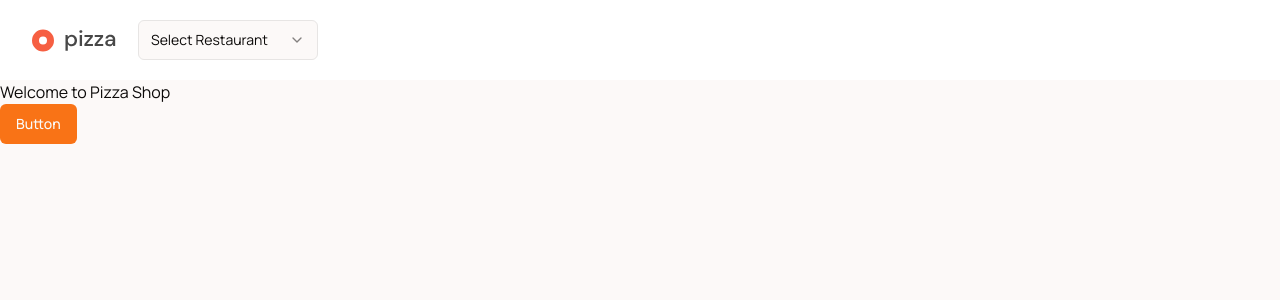
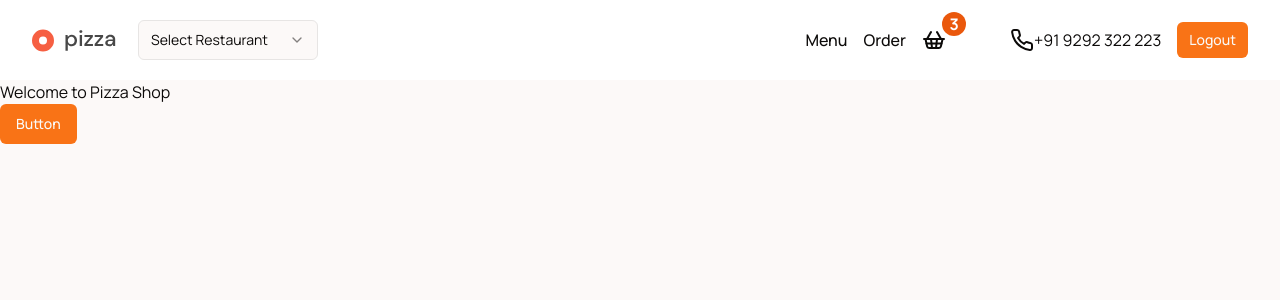
Before and after one commit to ShashankShekhar31/Landing-Page, a Next.js app: page / in a window 1280 px wide. Shown: the top 300 px of the page. Built offline with nearby package versions, Linux system fonts and the light colour scheme.

Commit message:
add navbar

```diff
--- a/src/components/ui/custom/header.tsx
+++ b/src/components/ui/custom/header.tsx
@@ -1,10 +1,14 @@
 import React from 'react';
 import { Select, SelectContent, SelectItem, SelectTrigger, SelectValue } from '../select';
+import { Phone, ShoppingBasket } from 'lucide-react';
+import Link from 'next/link';
+import { Button } from '../button';
+
 
 const Header = () => {
   return (
     <header className="bg-white">
-        <nav className='container py-5'>
+        <nav className="container py-5 flex items-center justify-between">
             <div className="flex items-center space-x-4">
             <svg
     data-testid="logo"
@@ -31,6 +35,27 @@
 </Select>
 
             </div>
+            <div className="flex items-center gap-4">
+                <ul className="flex items-center font-medium space-x-4">
+                    <li><Link className="hover:text-primary" href={'/'}>Menu</Link>
+                    </li>
+                    <li><Link className="hover:text-primary" href={'/'}>Order</Link>
+                    </li>
+
+                </ul>
+                <div className="relative">
+                    <Link href="/cart" ><ShoppingBasket className='hover:text-primary'/>
+                </Link>
+                <span className="absolute -top-4 -right-5 h-6 w-6 flex items-center justify-center rounded-full bg-orange-600 font-bold text-white">
+                    3
+                    </span>
+                </div>
+                <div className="flex items-center ml-12">
+                    <Phone />
+                    <span>+91 9292 322 223</span>
+                </div>
+                <Button size={'sm'}>Logout</Button>
+            </div>
         </nav>
     </header>
   );
```
